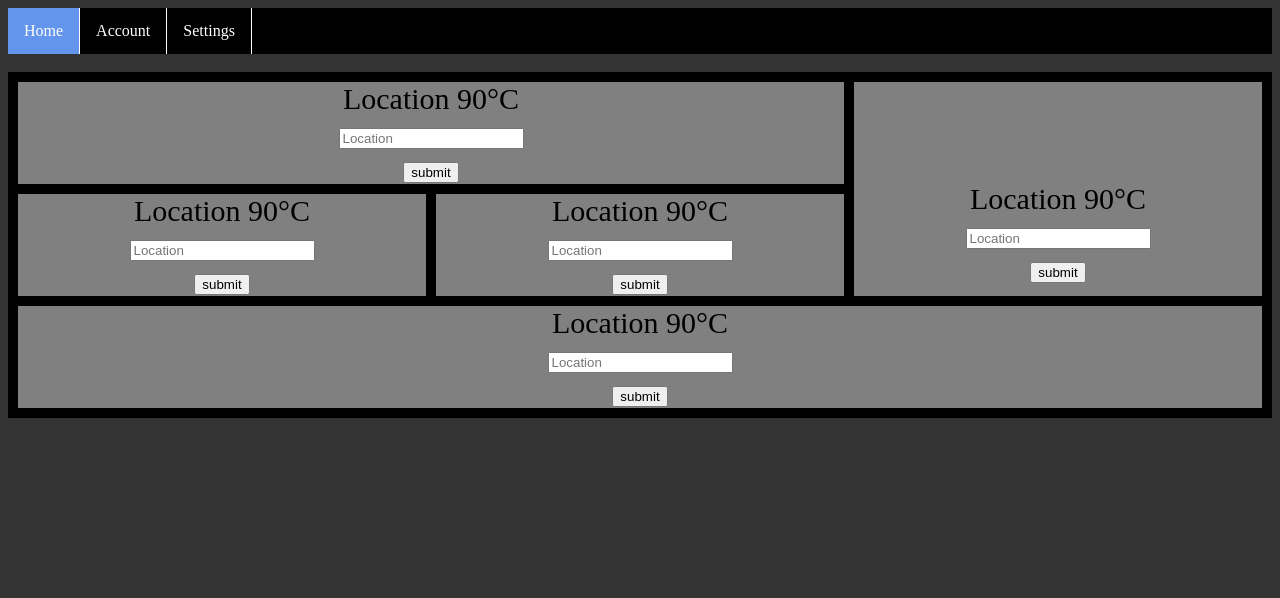
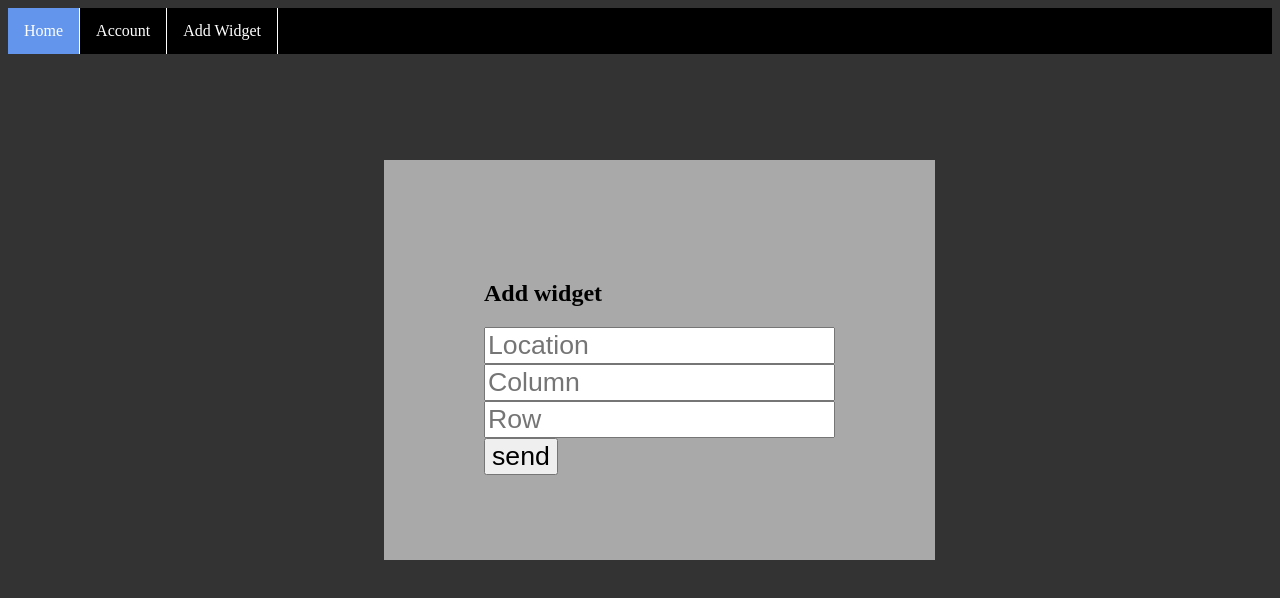
Before and after one commit to antwan38/weatherwidgetfrontend, an Angular app: page /addWidgetForm in a window 1280 px wide. Before the commit this address led to /. Shown: the top 598 px of the page. Built offline with nearby package versions, Linux system fonts and the light colour scheme.

Commit message:
add routing

```diff
--- /dev/null
+++ b/src/app/add-widget-form/add-widget-form.component.css
@@ -0,0 +1,16 @@
+.widgetForm{
+  position: absolute;
+  margin: 0 auto;
+  top: 20%;
+  left: 30%;
+  height:200px;
+  background-color: darkgrey;
+  padding: 100px ;
+}
+input{
+  font-size: 20pt;
+}
+
+button{
+  font-size: 20pt;
+}
--- /dev/null
+++ b/src/app/add-widget-form/add-widget-form.component.html
@@ -0,0 +1,9 @@
+<div class="widgetForm">
+  <form #addWidget = "ngForm" (ngSubmit)="postGrid(addWidget.value)">
+    <h2>Add widget</h2>
+    <div class="mb-3"><input class="form-control" type="text" name="location" placeholder="Location" ngModel /></div>
+    <div class="mb-3"><input class="form-control" type="number" name="column" placeholder="Column" ngModel /></div>
+    <div class="mb-3"><input class="form-control" type="number" name="row" placeholder="Row" ngModel /></div>
+    <div class="mb-3"><button class="btn btn-primary" type="submit">send </button></div>
+  </form>
+</div>
--- /dev/null
+++ b/src/app/add-widget-form/add-widget-form.component.ts
@@ -0,0 +1,30 @@
+import { Component, OnInit } from '@angular/core';
+import {WidgetService} from "../widget/widget.service";
+import {WidgetGridService} from "./add-widget-form.service";
+
+type widget ={
+  column : number;
+  row: number;
+  location: string;
+}
+
+@Component({
+  selector: 'app-add-widget-form',
+  templateUrl: './add-widget-form.component.html',
+  styleUrls: ['./add-widget-form.component.css']
+})
+export class AddWidgetFormComponent implements OnInit {
+
+  constructor(private widget: WidgetGridService) { }
+
+  ngOnInit(): void {
+  }
+  getGrid() :void{
+
+  }
+
+  postGrid(data : widget) :void{
+    this.widget.postWidget(data)
+  }
+
+}
--- /dev/null
+++ b/src/app/add-widget-form/add-widget-form.service.ts
@@ -0,0 +1,25 @@
+import {HttpClient, HttpHeaders, HttpParams} from "@angular/common/http";
+import {Injectable} from "@angular/core";
+
+type widget ={
+  column : number;
+  row: number;
+  location: string;
+}
+
+@Injectable({
+  providedIn: 'root'
+})
+export class WidgetGridService{
+  url = "http://localhost:8080/widget/";
+
+  constructor(private http: HttpClient) {
+  }
+  postWidget(data : widget){
+    let params = new HttpParams();
+    params = params.append('column', data.column);
+    params = params.append('row', data.row);
+    params = params.append('location', data.location);
+    this.http.post(this.url , "",{params: params});
+  }
+}
--- a/src/app/app-routing.module.ts
+++ b/src/app/app-routing.module.ts
@@ -1,7 +1,16 @@
 import { NgModule } from '@angular/core';
 import { RouterModule, Routes } from '@angular/router';
+import { AddWidgetFormComponent} from "./add-widget-form/add-widget-form.component";
+import {AppComponent} from "./app.component";
+import {NavbarComponent} from "./navbar/navbar.component";
+import {GridComponent} from "./grid/grid.component";
 
-const routes: Routes = [];
+const routes: Routes = [
+  { path: '', redirectTo: '/home', pathMatch: 'full' },
+  { path: 'addWidgetForm', component: AddWidgetFormComponent },
+  { path: 'home', component: GridComponent},
+  { path: 'nav', component: NavbarComponent}
+];
 
 @NgModule({
   imports: [RouterModule.forRoot(routes)],
--- a/src/app/app.component.html
+++ b/src/app/app.component.html
@@ -1,4 +1,4 @@
 
 <app-navbar></app-navbar>
 <br>
-<app-grid></app-grid>
+<router-outlet></router-outlet>
--- a/src/app/app.module.ts
+++ b/src/app/app.module.ts
@@ -11,6 +11,7 @@ import {FormsModule} from "@angular/forms";
 import { WidgetComponent } from './widget/widget.component';
 import { NavbarComponent } from './navbar/navbar.component';
 import { GridComponent } from './grid/grid.component';
+import { AddWidgetFormComponent } from './add-widget-form/add-widget-form.component';
 
 @NgModule({
   declarations: [
@@ -18,7 +19,8 @@ import { GridComponent } from './grid/grid.component';
     TestComponent,
     WidgetComponent,
     NavbarComponent,
-    GridComponent
+    GridComponent,
+    AddWidgetFormComponent
   ],
   imports: [
     BrowserModule,
--- a/src/app/grid/grid.component.css
+++ b/src/app/grid/grid.component.css
@@ -10,20 +10,5 @@
   background-color: gray;
   text-align: center;
   font-size: 30px;
+
 }
-
-.item1 {
-  grid-column: 1 / span 2;
-  grid-row: 1;
-}
-
-.item2 {
-  grid-column: 3;
-  grid-row: 1 / span 2;
-  padding-top: 100px;
-}
-
-.item5 {
-  grid-column: 1 / span 3;
-  grid-row: 3;
-}
--- a/src/app/grid/grid.component.html
+++ b/src/app/grid/grid.component.html
@@ -1,7 +1,9 @@
 <div class="grid-container">
-  <div class="grid-item item1"><app-widget></app-widget></div>
-  <div class="grid-item item2"><app-widget></app-widget></div>
-  <div class="grid-item item3"><app-widget></app-widget></div>
-  <div class="grid-item item4"><app-widget></app-widget></div>
-  <div class="grid-item item5"><app-widget></app-widget></div>
+  <div class="grid-item" style="grid-column: 1; grid-row: 1"><app-widget></app-widget></div>
+  <div class="grid-item" style="grid-column: 2; grid-row: 2"><app-widget></app-widget></div>
+  <div class="grid-item" style="grid-column: 3; grid-row: 3"><app-widget></app-widget></div>
+  <div class="grid-item" style="grid-column: 5; grid-row: 4"><app-widget></app-widget></div>
+  <div class="grid-item" style="grid-column: 4; grid-row: 5"><app-widget></app-widget></div>
+  <div class="grid-item" style="grid-column: 3; grid-row: 5"><app-widget></app-widget></div>
+  <div class="grid-item" style="grid-column: 5; grid-row: 5"><app-widget></app-widget></div>
 </div>
--- a/src/app/navbar/navbar.component.html
+++ b/src/app/navbar/navbar.component.html
@@ -1,7 +1,7 @@
 <div>
   <menu>
-    <li><a class="active" href="#Home">Home</a></li>
+    <li><a class="active" href="index.html">Home</a></li>
     <li><a href="#Account">Account</a></li>
-    <li><a href="#Settings">Settings</a></li>
+    <li><a routerLink="/addWidgetForm">Add Widget</a></li>
   </menu>
 </div>
--- a/src/app/widget/widget.service.ts
+++ b/src/app/widget/widget.service.ts
@@ -11,6 +11,6 @@ export class WidgetService{
   constructor(private http: HttpClient) {
   }
   getWidget(location: string){
-    return this.http.get((this.url+ location));
+    return this.http.get((this.url+ location) );
   }
 }
```
Also changed, not shown: 1 other file (tests, documents, lock files or other folders).
